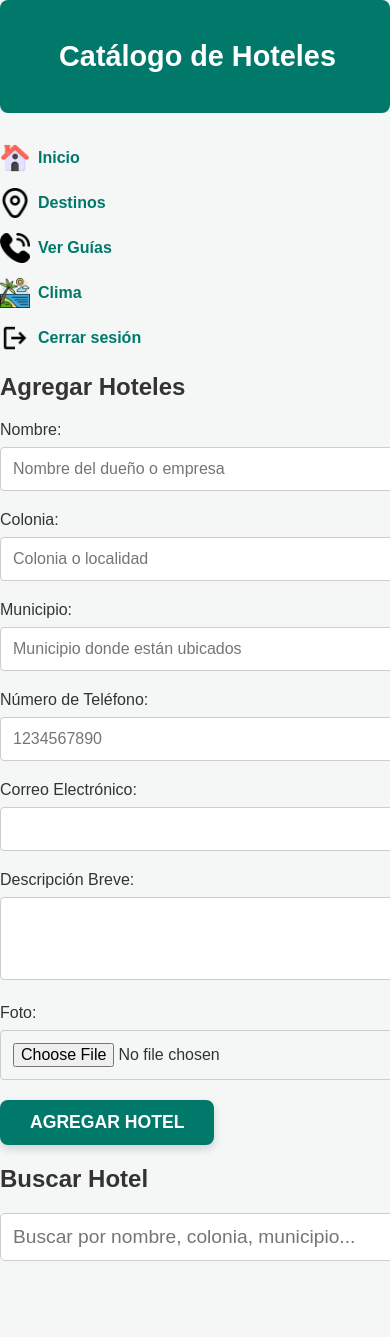
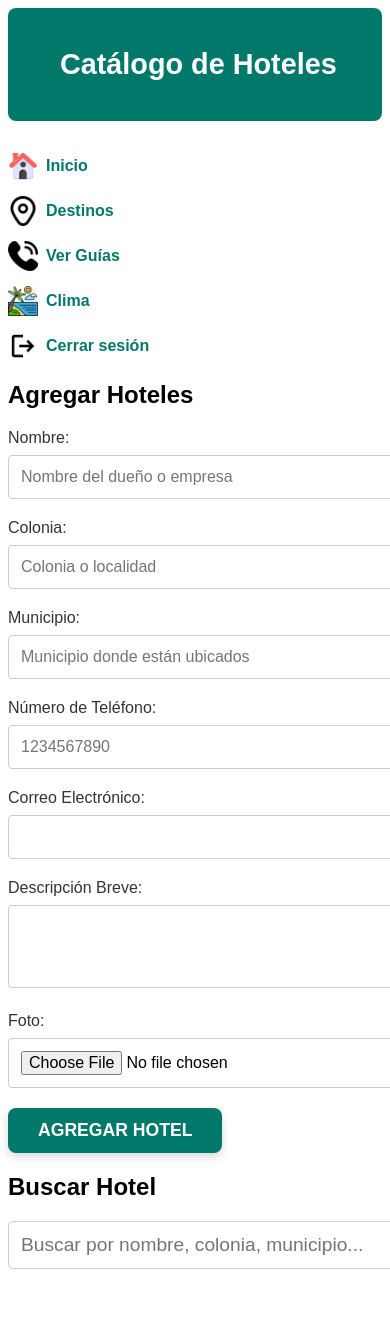
Before and after one commit to IVAN0137/estoesturismo, a PHP site: page /hoteles.html in a window 390 px wide; the page is wider, and only the part inside the window is pictured. Before the commit the page ends 1261 px from the top of that part, so only its background shows below. Run offline with PHP 8.4, Linux system fonts and the light colour scheme; data that the repository does not hold is empty; some web fonts are replaced.

Commit message:
Modifique hoteles.css

```diff
--- a/css/hoteles.css
+++ b/css/hoteles.css
@@ -1,12 +1,3 @@
-/* Estilos generales del cuerpo y la fuente */
-body {
-    font-family: 'Arial', sans-serif;
-    margin: 0;
-    padding: 0;
-    background-color: #f4f7f6;
-    color: #333;
-}
-
 /* Contenedor principal */
 .container {
     width: 90%;
@@ -313,61 +304,3 @@ form .btn-submit:hover::after {
         padding: 10px 20px;
     }
 }
-
-/* Estilo responsivo */
-@media (max-width: 768px) {
-    header h1 {
-        font-size: 2rem;
-    }
-
-    .form-group input,
-    .form-group textarea {
-        font-size: 1rem;
-    }
-
-    .cards-container {
-        grid-template-columns: repeat(auto-fill, minmax(250px, 1fr));
-    }
-
-    nav ul {
-        flex-direction: column;
-        gap: 15px;
-    }
-
-    .card img {
-        height: 180px;
-    }
-}
-
-@media (max-width: 480px) {
-    header h1 {
-        font-size: 1.8rem;
-    }
-
-    .cards-container {
-        grid-template-columns: 1fr;
-    }
-
-    .card h3 {
-        font-size: 1.1rem;
-    }
-
-    .form-group input,
-    .form-group textarea {
-        font-size: 1rem;
-    }
-
-    .btn-submit,
-    .card .btn {
-        font-size: 1rem;
-        padding: 10px 20px;
-    }
-}
-
-@font-face {
-    font-family: 'rush';
-    src: url(/fonts/rush.ttf);
-    font-weight: bold;
-    font-style: italic;
-
-}
```
